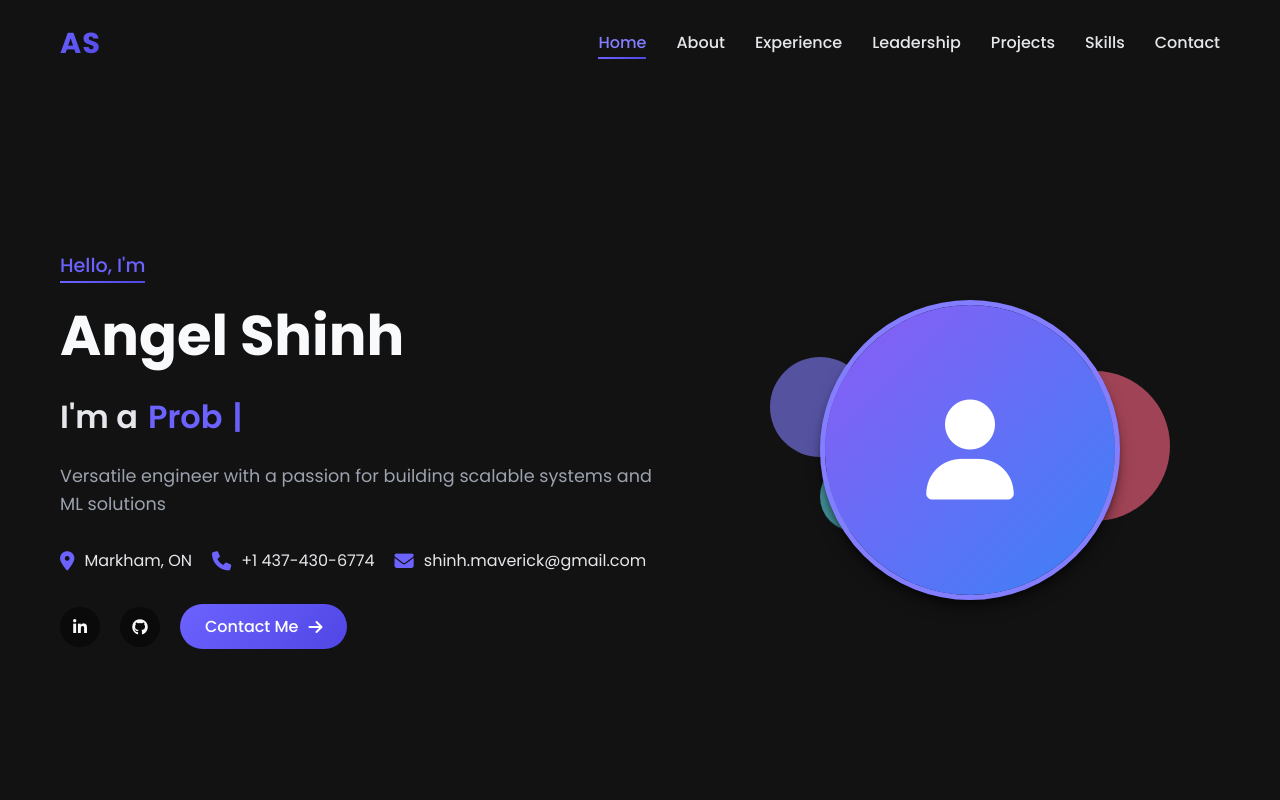
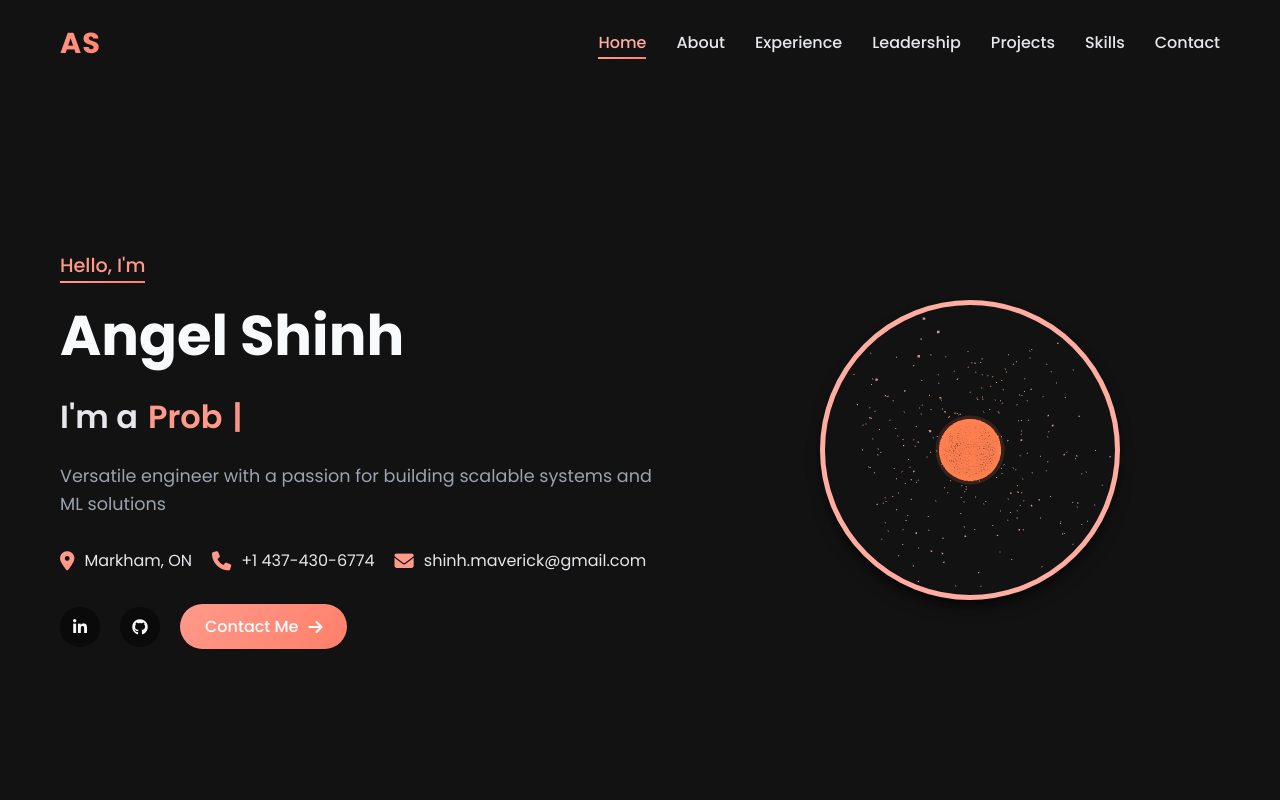
Before and after one commit to angelshinh1/portfolio, a React (Create React App) app: page / in a window 1280 px wide. Shown: the top 800 px of the page. Built offline with nearby package versions, Linux system fonts and the light colour scheme.

Commit message:
added threejs

```diff
--- a/package.json
+++ b/package.json
@@ -11,6 +11,7 @@
     "react": "^19.1.0",
     "react-dom": "^19.1.0",
     "react-scripts": "5.0.1",
+    "three": "^0.175.0",
     "web-vitals": "^2.1.4"
   },
   "scripts": {
--- a/src/App.css
+++ b/src/App.css
@@ -1,28 +1,35 @@
-/* Root Variables - Dark Theme */
+/* Root Variables - Dark Theme with Multiple Color Options */
 :root {
-  --primary-color: #6c63ff;
-  --primary-light: #837dff;
-  --primary-dark: #5046e5;
+  /* Coral Theme */
+  --primary-color-coral: #FF9A8B;
+  --primary-light-coral: #FFADA0;
+  --primary-dark-coral: #FF7F6A;
+
+  /* Common Secondary Color */
   --secondary-color: #ff6584;
 
-  /* Dark theme colors */
-  --dark-color: #f9fafb;
-  /* Light text color */
-  --light-color: #111827;
-  /* Dark background color */
-  --text-color: #e5e7eb;
-  /* Light text */
-  --text-light: #9ca3af;
-  /* Lighter secondary text */
-  --bg-color: #121212;
-  /* Main dark background */
-  --bg-dark: #0a0a0a;
-  /* Darker background */
-  --border-color: #2e2e2e;
-  /* Dark borders */
+  /* Dark theme base colors */
+  --dark-color: #f9fafb;       /* Light text color */
+  --light-color: #111827;      /* Dark background color */
+  --text-color: #e5e7eb;       /* Light text */
+  --text-light: #9ca3af;       /* Lighter secondary text */
+  --bg-color: #121212;         /* Main dark background */
+  --bg-dark: #0a0a0a;          /* Darker background */
+  --border-color: #2e2e2e;     /* Dark borders */
 
-  --gradient-primary: linear-gradient(135deg, #6c63ff 0%, #5046e5 100%);
+  /* Gradients for each theme */
+  --gradient-purple: linear-gradient(135deg, #6c63ff 0%, #5046e5 100%);
+  --gradient-mint: linear-gradient(135deg, #4ECCA3 0%, #3AAF89 100%);
+  --gradient-coral: linear-gradient(135deg, #FF9A8B 0%, #FF7F6A 100%);
+  --gradient-yellow: linear-gradient(135deg, #FFD166 0%, #FCBF49 100%);
+  --gradient-turquoise: linear-gradient(135deg, #64DFDF 0%, #56C9C9 100%);
+  --gradient-lavender: linear-gradient(135deg, #BDB2FF 0%, #A99BFF 100%);
   --gradient-secondary: linear-gradient(135deg, #ff6584 0%, #e64980 100%);
+
+  --primary-color: var(--primary-color-coral);
+  --primary-light: var(--primary-light-coral);
+  --primary-dark: var(--primary-dark-coral);
+  --gradient-primary: var(--gradient-coral);
 
   /* Adjust shadows for dark mode */
   --shadow-sm: 0 1px 2px rgba(0, 0, 0, 0.3);
@@ -555,7 +562,7 @@ img {
 .timeline-period {
   display: inline-block;
   padding: 5px 15px;
-  background-color: rgba(108, 99, 255, 0.2);
+  background-color: rgba(255, 127, 80, 0.2);
   color: var(--primary-color);
   border-radius: 30px;
   font-size: 0.9rem;
@@ -647,7 +654,7 @@ img {
 
 .tech-tag {
   padding: 5px 10px;
-  background-color: rgba(108, 99, 255, 0.2);
+  background-color: rgba(255, 127, 80, 0.2);
   color: var(--primary-color);
   border-radius: 5px;
   font-size: 0.85rem;
--- a/src/components/Hero.js
+++ b/src/components/Hero.js
@@ -1,25 +1,27 @@
-import React, { useEffect, useRef } from 'react';
+import React, { useEffect, useRef, useState } from 'react';
+import * as THREE from 'three';
 
 const Hero = () => {
-  const textRef = useRef(null);
+  const [displayText, setDisplayText] = useState("");
+  const cursorRef = useRef(null);
+  const mountRef = useRef(null);
+  const sceneRef = useRef(null);
 
   useEffect(() => {
+    // Text typing animation
     const texts = ["Software Engineer", "ML Engineer", "Problem Solver"];
     let count = 0;
     let index = 0;
     let currentText = "";
-    let letter = "";
 
     const type = () => {
       if (count === texts.length) {
         count = 0;
       }
       currentText = texts[count];
-      letter = currentText.slice(0, ++index);
 
-      if (textRef.current) {
-        textRef.current.textContent = letter;
-      }
+      const letter = currentText.slice(0, ++index);
+      setDisplayText(letter);
 
       if (letter.length === currentText.length) {
         count++;
@@ -30,7 +32,235 @@ const Hero = () => {
       }
     };
 
+    // Start the typing animation
     type();
+
+    let cursorVisible = true;
+    const cursorBlink = setInterval(() => {
+      if (cursorRef.current) {
+        cursorRef.current.style.opacity = cursorVisible ? "1" : "0";
+        cursorVisible = !cursorVisible;
+      }
+    }, 500);
+
+    // Three.js implementation
+    if (!mountRef.current) return;
+
+    // Scene setup
+    const scene = new THREE.Scene();
+
+    // Initial renderer setup
+    const renderer = new THREE.WebGLRenderer({ alpha: true, antialias: true });
+    renderer.setClearColor(0x000000, 0);
+
+    // Get the parent container dimensions
+    const container = mountRef.current;
+    const containerWidth = container.clientWidth || 300;
+    const containerHeight = container.clientHeight || 300;
+
+    // Set up camera with responsive aspect ratio
+    const camera = new THREE.PerspectiveCamera(
+      75,
+      containerWidth / containerHeight,
+      0.1,
+      1000
+    );
+    camera.position.z = 5;
+
+    // Set renderer size based on container
+    renderer.setSize(containerWidth, containerHeight);
+    mountRef.current.appendChild(renderer.domElement);
+
+    // Store scene reference for cleanup
+    sceneRef.current = { scene, camera, renderer };
+
+    // Create particles
+    const particlesGeometry = new THREE.BufferGeometry();
+    const particlesCount = 300;
+
+    const posArray = new Float32Array(particlesCount * 3);
+    const colorArray = new Float32Array(particlesCount * 3);
+
+    // Set positions and colors
+    for(let i = 0; i < particlesCount * 3; i++) {
+      // Positions - create a sphere of particles
+      posArray[i] = (Math.random() - 0.5) * 5;
+
+      // Colors
+      if (i % 3 === 0) colorArray[i] = 0.95 + Math.random() * 0.05;
+      if (i % 3 === 1) colorArray[i] = 0.4 + Math.random() * 0.2;
+      if (i % 3 === 2) colorArray[i] = 0.3 + Math.random() * 0.2;
+    }
+
+    particlesGeometry.setAttribute('position', new THREE.BufferAttribute(posArray, 3));
+    particlesGeometry.setAttribute('color', new THREE.BufferAttribute(colorArray, 3));
+
+    // Material with vertex colors
+    const particlesMaterial = new THREE.PointsMaterial({
+      size: 0.03,
+      vertexColors: true,
+      transparent: true,
+      opacity: 0.8
+    });
+
+    // Create particle system
+    const particlesMesh = new THREE.Points(particlesGeometry, particlesMaterial);
+    scene.add(particlesMesh);
+
+    // central sphere
+    const sphereGeometry = new THREE.SphereGeometry(0.8, 32, 32);
+    const sphereMaterial = new THREE.MeshBasicMaterial({
+      color: 0xFF7F50,
+      transparent: true,
+      opacity: 0.7,
+      wireframe: true
+    });
+    const sphere = new THREE.Mesh(sphereGeometry, sphereMaterial);
+    scene.add(sphere);
+
+    // glow effect
+    const glowGeometry = new THREE.SphereGeometry(0.9, 32, 32);
+    const glowMaterial = new THREE.MeshBasicMaterial({
+      color: 0xFF7F50,
+      transparent: true,
+      opacity: 0.15,
+      side: THREE.BackSide
+    });
+    const glowSphere = new THREE.Mesh(glowGeometry, glowMaterial);
+    scene.add(glowSphere);
+
+    // Function to update sizes when window resizes
+    const updateSize = () => {
+      if (!mountRef.current || !sceneRef.current) return;
+
+      const { camera, renderer } = sceneRef.current;
+      const width = mountRef.current.clientWidth || 300;
+      const height = mountRef.current.clientHeight || 300;
+
+      // Update camera aspect ratio
+      camera.aspect = width / height;
+      camera.updateProjectionMatrix();
+
+      // Update renderer size
+      renderer.setSize(width, height);
+    };
+
+    // Function to adjust Three.js for mobile
+    const adjustThreeJSForMobile = () => {
+      if (!sceneRef.current) return;
+
+      const { camera } = sceneRef.current;
+      const isMobile = window.innerWidth <= 768;
+
+      if (isMobile) {
+        camera.position.z = 6;
+        sphere.scale.set(0.8, 0.8, 0.8);
+        glowSphere.scale.set(0.8, 0.8, 0.8);
+      } else {
+        // Reset for desktop
+        camera.position.z = 5;
+        sphere.scale.set(1, 1, 1);
+        glowSphere.scale.set(1, 1, 1);
+      }
+    };
+
+    // Initial adjustment
+    adjustThreeJSForMobile();
+
+    // resize handler
+    const handleResize = () => {
+      updateSize();
+      adjustThreeJSForMobile();
+    };
+
+    window.addEventListener('resize', handleResize);
+
+    // Mouse movement effect
+    let mouseX = 0;
+    let mouseY = 0;
+
+    const handleMouseMove = (event) => {
+      // Get mouse position relative to the container
+      const rect = mountRef.current.getBoundingClientRect();
+      mouseX = ((event.clientX - rect.left) / rect.width) * 2 - 1;
+      mouseY = -((event.clientY - rect.top) / rect.height) * 2 + 1;
+    };
+
+    window.addEventListener('mousemove', handleMouseMove);
+
+    const handleClick = () => {
+      const timeline = {
+        start: Date.now(),
+        duration: 500
+      };
+
+      const originalScale = sphere.scale.clone();
+      const pulseAnimation = () => {
+        const elapsed = Date.now() - timeline.start;
+        if (elapsed < timeline.duration) {
+          const pulseScale = 1 + 0.2 * Math.sin(elapsed / timeline.duration * Math.PI);
+          sphere.scale.set(
+            originalScale.x * pulseScale,
+            originalScale.y * pulseScale,
+            originalScale.z * pulseScale
+          );
+          requestAnimationFrame(pulseAnimation);
+        } else {
+          sphere.scale.copy(originalScale);
+        }
+      };
+
+      pulseAnimation();
+    };
+
+    if (mountRef.current) {
+      mountRef.current.addEventListener('click', handleClick);
+    }
+
+    // Animation loop
+    const animate = () => {
+      requestAnimationFrame(animate);
+
+      // Rotate particles
+      particlesMesh.rotation.x += 0.001;
+      particlesMesh.rotation.y += 0.001;
+
+      // Rotate sphere in response to mouse
+      sphere.rotation.y += 0.01;
+      sphere.rotation.x += 0.01;
+      glowSphere.rotation.copy(sphere.rotation);
+
+      // Move particles slightly based on mouse position
+      particlesMesh.rotation.y += mouseX * 0.001;
+      particlesMesh.rotation.x += mouseY * 0.001;
+
+      renderer.render(scene, camera);
+    };
+
+    animate();
+
+    // Clean up
+    return () => {
+      clearInterval(cursorBlink);
+      window.removeEventListener('resize', handleResize);
+      window.removeEventListener('mousemove', handleMouseMove);
+
+      if (mountRef.current) {
+        mountRef.current.removeEventListener('click', handleClick);
+        if (renderer.domElement && mountRef.current.contains(renderer.domElement)) {
+          mountRef.current.removeChild(renderer.domElement);
+        }
+      }
+
+      // Dispose resources
+      particlesGeometry.dispose();
+      particlesMaterial.dispose();
+      sphereGeometry.dispose();
+      sphereMaterial.dispose();
+      glowGeometry.dispose();
+      glowMaterial.dispose();
+      renderer.dispose();
+    };
   }, []);
 
   return (
@@ -38,7 +268,10 @@ const Hero = () => {
       <div className="hero-content">
         <h4 className="greeting">Hello, I'm</h4>
         <h1 className="name">Angel Shinh</h1>
-        <h2 className="dynamic-text">I'm a <span ref={textRef}></span><span className="cursor">|</span></h2>
+        <h2 className="dynamic-text">
+          I'm a <span className="typed-text">{displayText}</span>
+          <span ref={cursorRef} className="cursor">|</span>
+        </h2>
 
         <p className="hero-description">
           Versatile engineer with a passion for building scalable systems and ML solutions
@@ -74,14 +307,9 @@ const Hero = () => {
       </div>
 
       <div className="hero-image">
-        <div className="avatar-container">
-          <div className="avatar-placeholder">
-            <i className="fas fa-user"></i>
-          </div>
+        <div className="avatar-container" ref={mountRef}>
+          {/* Threejs Sphere */}
         </div>
-        <div className="floating-shape shape1"></div>
-        <div className="floating-shape shape2"></div>
-        <div className="floating-shape shape3"></div>
       </div>
     </div>
   );
```
Also changed, not shown: src/App.js (+5 -5 lines), 1 other file (tests, documents, lock files or other folders).
